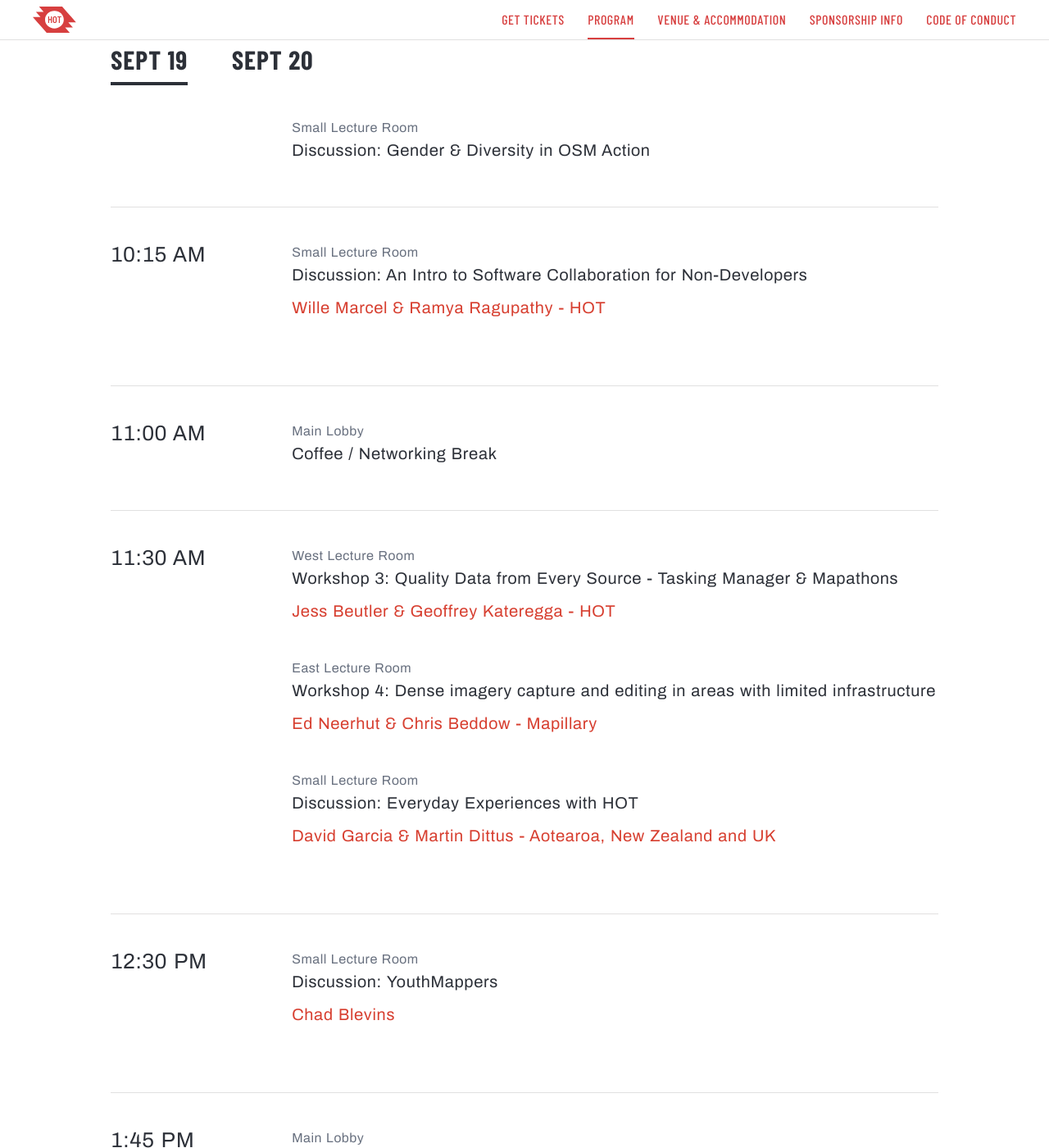
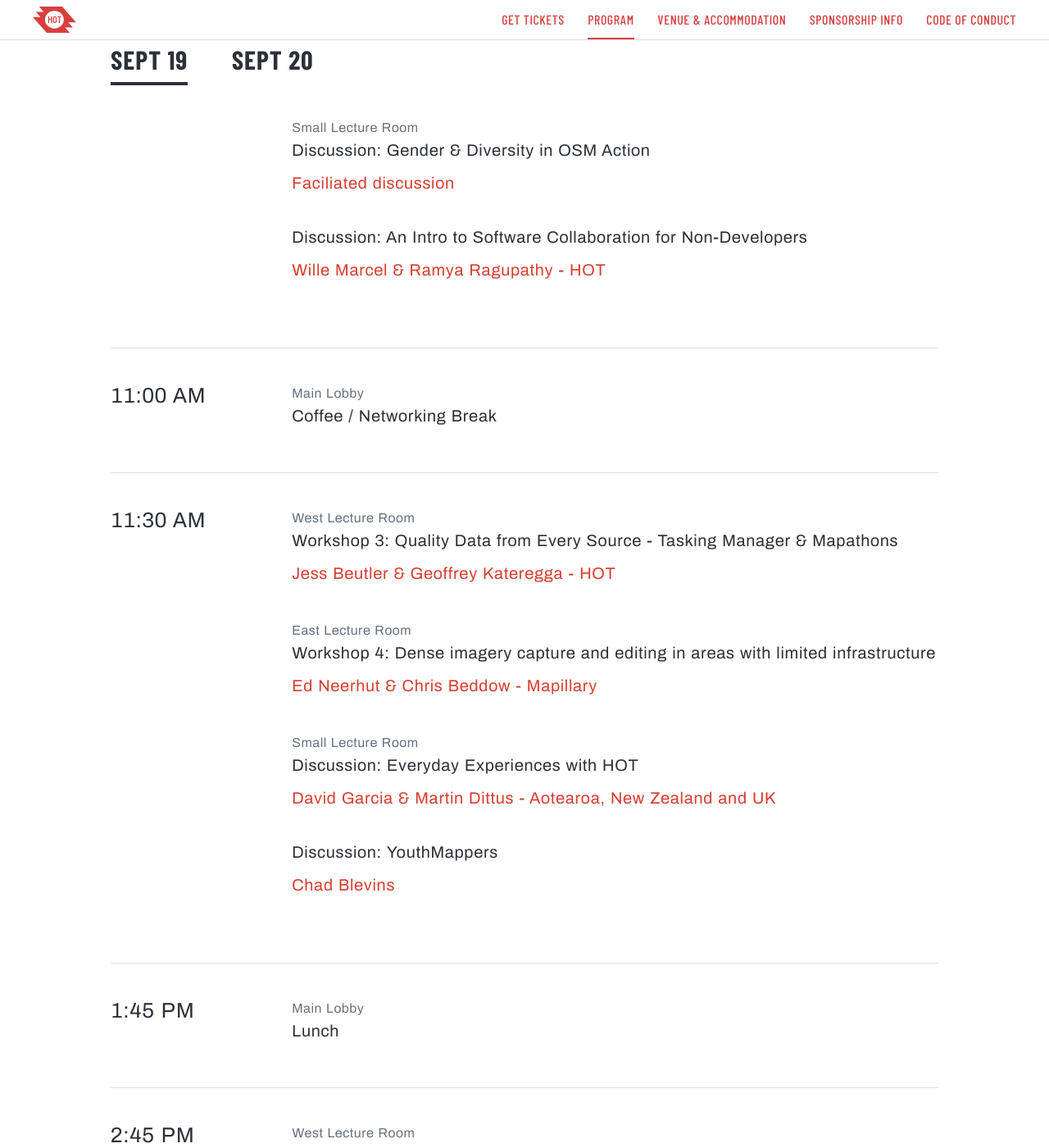
Before and after one commit to hotosm/hot-summit-2019, a Jekyll site: the page built from program.markdown, in a window 1280 px wide and 1400 px high, scrolled down 845 px. Shown: the whole window at 82% size. Built offline with Jekyll 4.4.1, drawn with Linux system fonts in a browser that asks for light colours; some of the changed text lies outside the part shown.

Commit message:
adjust program layout

```diff
--- a/_layouts/program.html
+++ b/_layouts/program.html
@@ -29,12 +29,20 @@
           {% for s in session.session %}
           {% if s.title %}
           <div class="program-details">
+            {% if s.subsessions %}
+              <p class="location">{{ s.location }}</p>
+              {% for i in s.subsessions %}
+                <p class="title">{{ i.title }}</p>
+                {% if i.presenter %}<p class="presenter">{{ i.presenter }}</p>{% endif %}
+              {% endfor %}
+            {% else %}
               {% if s.location %}
               <p class="location">{{ s.location }}</p>
               {% endif %}
               <p class="title">{{ s.title }}</p>
               {% if s.presenter %}
                   <p class="presenter">{{ s.presenter }}</p>
+              {% endif %}
               {% endif %}
           </div>
           {% endif %}
@@ -56,12 +64,20 @@
           {% for s in session.session %}
           {% if s.title %}
           <div class="program-details">
+            {% if s.subsessions %}
+              <p class="location">{{ s.location }}</p>
+              {% for i in s.subsessions %}
+                <p class="title">{{ i.title }}</p>
+                {% if i.presenter %}<p class="presenter">{{ i.presenter }}</p>{% endif %}
+              {% endfor %}
+            {% else %}
               {% if s.location %}
               <p class="location">{{ s.location }}</p>
               {% endif %}
               <p class="title">{{ s.title }}</p>
               {% if s.presenter %}
                   <p class="presenter">{{ s.presenter }}</p>
+              {% endif %}
               {% endif %}
           </div>
           {% endif %}
--- a/program.markdown
+++ b/program.markdown
@@ -29,20 +29,13 @@
         duration: 01:30
         presenter: "Jorge Martinez Garcia & Felix Delattre - HOT"
       - location: Small Lecture Room
-        title: "Discussion: Gender & Diversity in OSM Action"
+        title: "Discussions"
         duration: 00:45
-  - time: 10:15 AM
-    session:
-      - location:
-        title:
-        presenter:
-      - location:
-        title:
-        presenter:
-      - location: Small Lecture Room
-        title: "Discussion: An Intro to Software Collaboration for Non-Developers"
-        presenter: "Wille Marcel & Ramya Ragupathy - HOT"
-        duration: 00:45
+        subsessions:
+          - title: "Discussion: Gender & Diversity in OSM Action"
+            presenter: Faciliated discussion
+          - title: "Discussion: An Intro to Software Collaboration for Non-Developers"
+            presenter: "Wille Marcel & Ramya Ragupathy - HOT"
   - time: 11:00 AM
     session:
       - location: Main Lobby
@@ -58,21 +51,13 @@
         presenter: "Ed Neerhut & Chris Beddow - Mapillary"
         duration: 02:00
       - location: Small Lecture Room
-        title: "Discussion: Everyday Experiences with HOT"
-        presenter: "David Garcia & Martin Dittus - Aotearoa, New Zealand and UK"
+        title: "Discussions"
         duration: 01:00
-  - time: 12:30 PM
-    session:
-      - location:
-        title:
-        presenter:
-      - location:
-        title:
-        presenter:
-      - location: Small Lecture Room
-        title: "Discussion: YouthMappers"
-        presenter: Chad Blevins
-        duration: 01:00
+        subsessions:
+          - title: "Discussion: Everyday Experiences with HOT"
+            presenter: "David Garcia & Martin Dittus - Aotearoa, New Zealand and UK"
+          - title: "Discussion: YouthMappers"
+            presenter: Chad Blevins
   - time: 1:45 PM
     session:
       - location: Main Lobby
@@ -88,20 +73,13 @@
         presenter: "Martin Raifer & Mapbox"
         duration: 02:00
       - location: Small Lecture Room
-        title: "Discussion: OSM Local Community Members Meeting"
+        title: "Discussions"
         duration: 01:00
-  - time: 3:45 PM
-    session:
-      - location:
-        title:
-        presenter:
-      - location:
-        title:
-        presenter:
-      - location: Small Lecture Room
-        title: "Discussion: HOT Voting Members Forum"
-        presenter: Closed to Voting Members
-        duration: 01:00
+        subsessions:
+          - title: "Discussion: OSM Local Community Members Meeting"
+            presenter: Facilitated discussion
+          - title: "Discussion: HOT Voting Members Forum"
+            presenter: Closed to Voting Members
   - time: 4:30 PM
     session:
       - location: TBD
```
Lines whose indentation alone changed are shown as unchanged.
